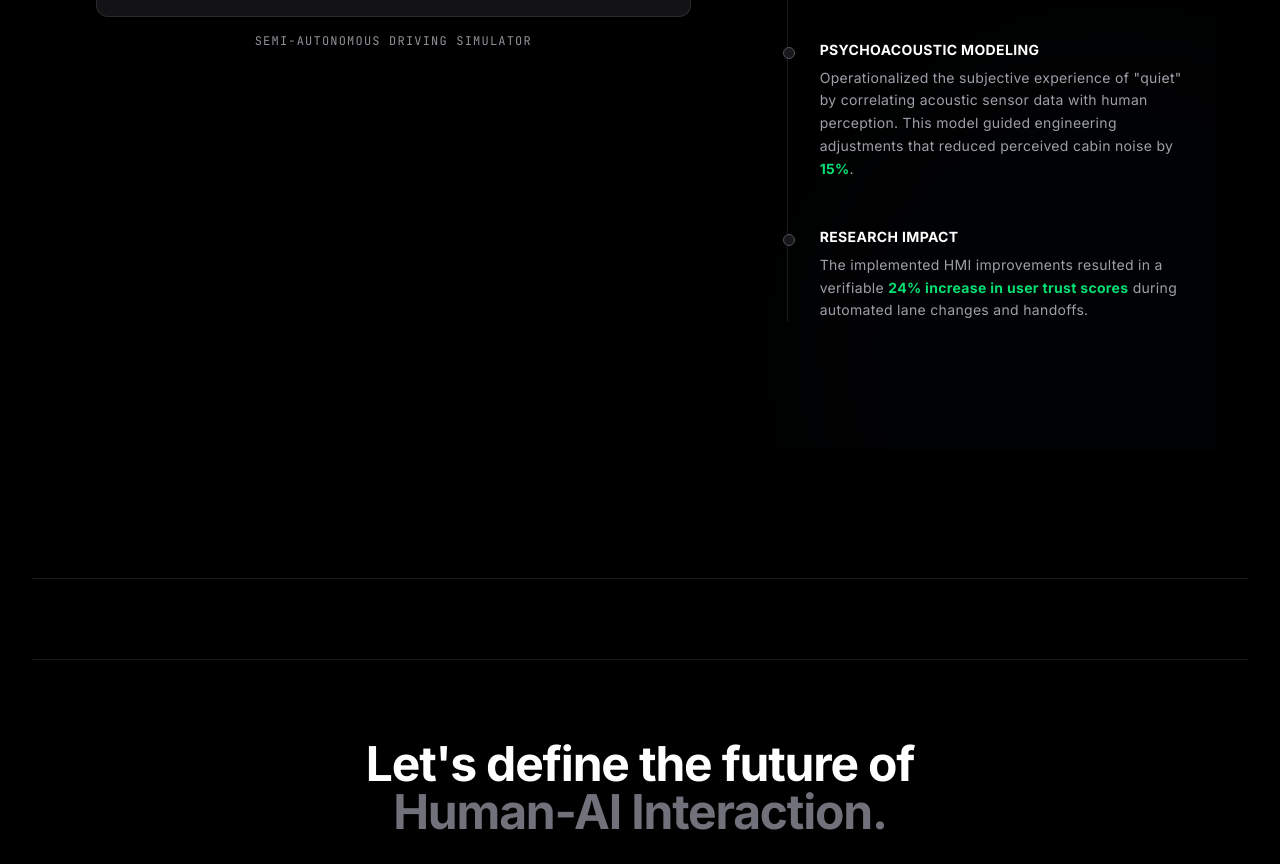
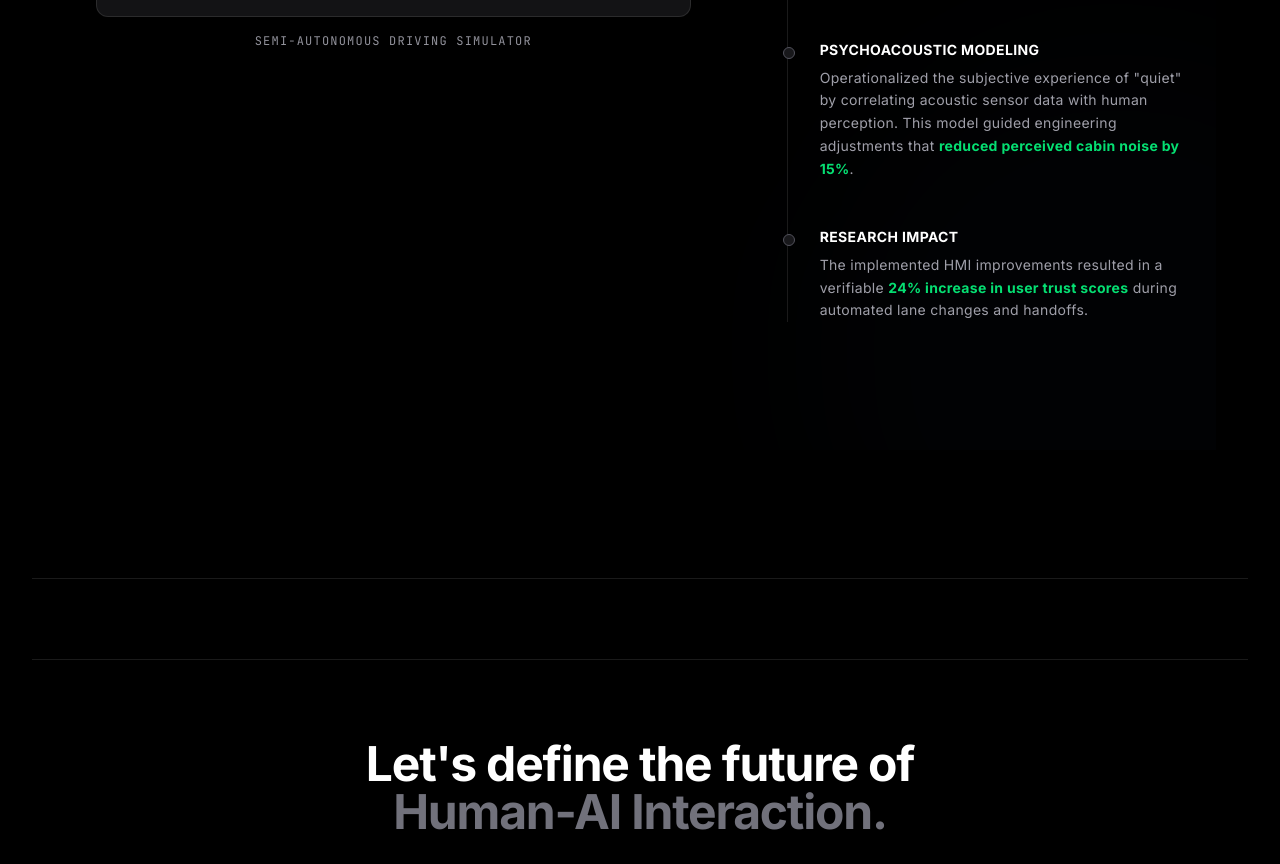
Before and after one commit to brandonfluegel/Research-Portfolio, a Next.js app: page / in a window 1280 px wide. Shown: the part 10000-10864 px from the top of the page. Built offline with nearby package versions, Linux system fonts and the light colour scheme; grey boxes are pictures that could not be loaded.

Commit message:
Your descriptive message here

```diff
--- a/app/layout.tsx
+++ b/app/layout.tsx
@@ -41,8 +41,8 @@ export const metadata: Metadata = {
     images: ['/assets/cowboy.jpg'],
   },
   icons: {
-    icon: '/assets/cowboy.jpg',
-    apple: '/assets/cowboy.jpg',
+    icon: '/assets/favicon.png',
+    apple: '/assets/favicon.png',
   },
 };
 
--- a/components/sections/MercedesProjectSection.tsx
+++ b/components/sections/MercedesProjectSection.tsx
@@ -107,7 +107,7 @@ export default function MercedesProjectSection() {
                 <span className="absolute -left-[29px] md:-left-[37px] top-1.5 w-3 h-3 bg-zinc-900 border border-zinc-600 rounded-full"></span>
                 <h4 className="text-sm font-bold text-white uppercase tracking-wide mb-1 md:mb-2 leading-tight">Psychoacoustic Modeling</h4>
                 <p className="text-sm text-zinc-400 leading-relaxed">
-                  Operationalized the subjective experience of &quot;quiet&quot; by correlating acoustic sensor data with human perception. This model guided engineering adjustments that reduced perceived cabin noise by <span className="text-green-400 font-bold">15%</span>.
+                  Operationalized the subjective experience of &quot;quiet&quot; by correlating acoustic sensor data with human perception. This model guided engineering adjustments that <span className="text-green-400 font-bold">reduced perceived cabin noise by 15%</span>.
                 </p>
               </div>
 
```
Also changed, not shown: public/assets/favicon.png (added), 1 other file (tests, documents, lock files or other folders).
